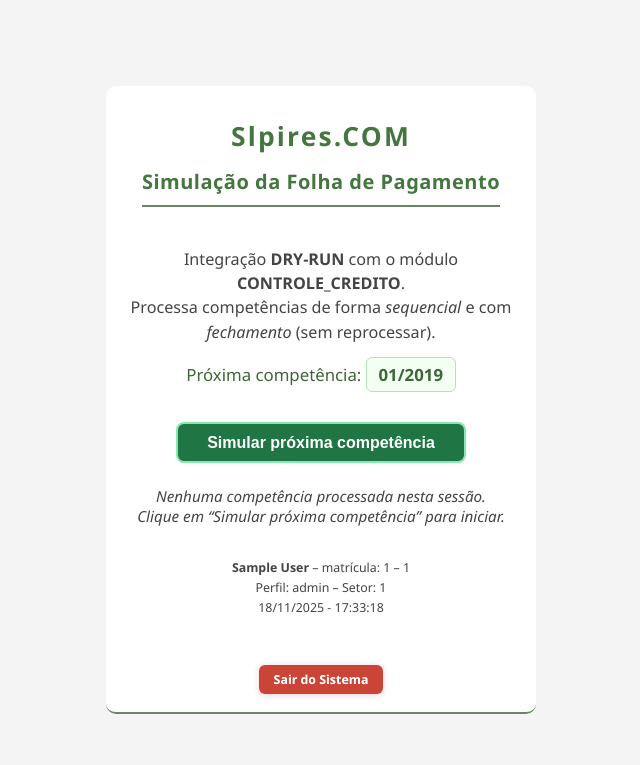
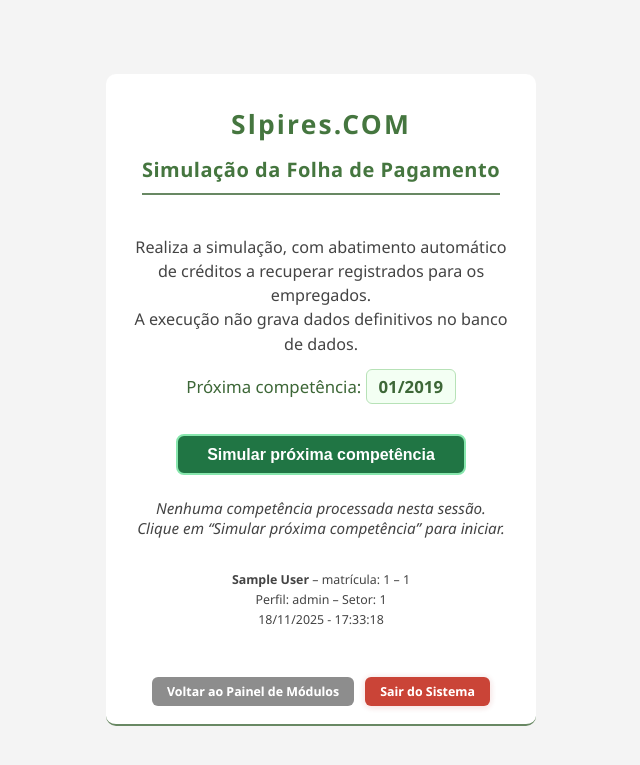
Before and after one commit to slpires/tcc, a PHP site: the page made by src/view/simulacao_folha.php in a window 1280 px wide. Shown: the top 765 px of the page, without its empty margins (319-959 px from the left). Run offline with PHP 8.4, Linux system fonts and the light colour scheme; the template is opened without the code that fills it, so the values that code supplies are empty; the visitor is signed in with stand-in values (Sample User, id 1).

Commit message:
chore: ajustes finais de UI/UX no rodapé e views internas
[Fase] Fase Final – Polimento do MVP — [Módulo] UI/UX global (rodapé, SIMULACAO_FOLHA, RELATORIOS)
Autor: Sérgio Luís de Oliveira Pires
Data: 2025-11-18 14:33

[OBJETIVO]
Aplicar ajustes finais de interface e navegação para melhorar a usabilidade em dispositivos móveis e padronizar textos institucionais, sem introduzir novas funcionalidades no MVP.

[ALTERAÇÕES REALIZADAS]
1. Inclusão do botão "Voltar ao Painel de Módulos" no rodapé institucional das páginas internas.
2. Implementação de lógica condicional para não exibir o botão de retorno quando a rota atual já é o painel de módulos.
3. Ajuste da descrição da view SIMULACAO_FOLHA, removendo o termo técnico DRY-RUN da interface e explicitando, em linguagem simples, que a simulação não grava dados definitivos no banco de dados.
4. Ajuste da mensagem inicial da view RELATORIOS para indicar que a versão atual do módulo apresenta apenas funcionalidades essenciais do MVP, reservando relatórios gerenciais completos como evolução futura.
5. Revisão textual pontual em views internas para garantir coerência mínima de linguagem e aderência à identidade visual institucional.

[RESULTADO]
Interface do sistema padronizada para navegação por rodapé, com retorno consistente ao painel de módulos, maior clareza textual nas views críticas e eliminação de termos técnicos desnecessários ao usuário final, mantendo o MVP estável e pronto para apresentação à banca.

[STATUS]
✅ Concluído

```diff
--- a/src/view/controle_credito.php
+++ b/src/view/controle_credito.php
@@ -113,7 +113,7 @@ function e(string $v): string
     <div class="app-logo">Slpires.COM</div>
     <div class="app-title">Controle de Créditos</div>
     <div class="app-desc" style="margin-bottom: 1.5em;">
-      Simule a geração e a amortização de créditos quando o líquido do mês ficar negativo (modo <strong>dry-run</strong>).
+      Simule a geração e a amortização de créditos a recuperar.
     </div>
 
     <?php if (!empty($__erros)): ?>
@@ -196,7 +196,7 @@ function e(string $v): string
       <h2 style="margin-top: 24px;">Diagnóstico</h2>
 
       <?php if (!empty($__saida['validacao']['ok'])): ?>
-        <div class="alert alert-ok">Simulação válida segundo as políticas do módulo.</div>
+        <div class="alert alert-ok">Simulação válida. Os dados informados atendem às regras do módulo.</div>
       <?php else: ?>
         <div class="alert alert-erro">Foram encontrados problemas de validação.</div>
       <?php endif; ?>
--- a/src/view/relatorios.php
+++ b/src/view/relatorios.php
@@ -39,7 +39,7 @@ require_once __DIR__ . '/../../config/paths.php';
     <div class="app-title">Relatórios</div>
     <div class="app-desc" style="margin-bottom: 2.5em;">
       Você está na página do módulo <strong>Relatórios</strong>.<br>
-      (Conteúdo do módulo será implementado aqui)
+      Esta versão do sistema apresenta apenas funcionalidades essenciais do MVP; os relatórios gerenciais completos serão tratados como evolução futura.
     </div>
     <!-- [INCLUSÃO] Rodapé institucional do usuário logado -->
     <?php require_once __DIR__ . '/rodape_usuario.php'; ?>
--- a/src/view/rodape_usuario.php
+++ b/src/view/rodape_usuario.php
@@ -36,15 +36,21 @@ $cargo     = htmlspecialchars((string) ($_SESSION['cargo'] ?? ''),     ENT_QUOTE
 $perfil    = htmlspecialchars((string) ($_SESSION['perfil'] ?? ''),    ENT_QUOTES, 'UTF-8');
 $setor     = htmlspecialchars((string) ($_SESSION['setor'] ?? ''),     ENT_QUOTES, 'UTF-8');
 
+/* [ROTA ATUAL] Utilizada para lógica de exibição do botão Voltar */
+$rota_atual = isset($_GET['r']) ? (string) $_GET['r'] : '';
+
 /* [DATA/HORA] Inicial (fuso de São Paulo) */
 date_default_timezone_set('America/Sao_Paulo');
 $agora_inicial = date('d/m/Y - H:i:s');
 
-/* [AJUSTE] Montagem segura da URL de logout
-   - Preferência: $action_base (quando definido em paths.php)
-   - Fallback: $base_url/index.php?r=logout
-   - Fallback mínimo: ./index.php?r=logout
-*/
+/*
+ * [AJUSTE] Montagem segura das URLs de navegação
+ *  - Preferência: $action_base (quando definido em paths.php)
+ *  - Fallback: $base_url/index.php?r=...
+ *  - Fallback mínimo: ./index.php?r=...
+ */
+
+/* URL de logout */
 if (isset($action_base) && $action_base !== '') {
     $logout_href = $action_base . '?r=logout';
 } elseif (isset($base_url) && $base_url !== '') {
@@ -53,6 +59,16 @@ if (isset($action_base) && $action_base !== '') {
     $logout_href = './index.php?r=logout';
 }
 $logout_href = htmlspecialchars($logout_href, ENT_QUOTES, 'UTF-8');
+
+/* URL do painel de módulos */
+if (isset($action_base) && $action_base !== '') {
+    $painel_href = $action_base . '?r=painel';
+} elseif (isset($base_url) && $base_url !== '') {
+    $painel_href = rtrim($base_url, '/') . '/index.php?r=painel';
+} else {
+    $painel_href = './index.php?r=painel';
+}
+$painel_href = htmlspecialchars($painel_href, ENT_QUOTES, 'UTF-8');
 ?>
 <footer class="footer-version app-footer">
   <small>
@@ -67,13 +83,25 @@ $logout_href = htmlspecialchars($logout_href, ENT_QUOTES, 'UTF-8');
     <!-- Linha 3: Data e hora com atualização automática -->
     <span id="data-hora-usuario"><?= $agora_inicial ?></span><br><br>
 
-    <!-- Botão centralizado: Sair do Sistema -->
+    <!-- Navegação institucional: Voltar ao Painel e Sair do Sistema -->
     <div style="text-align:center; margin-top:0.8rem;">
+      <?php if ($rota_atual !== 'painel'): ?>
+        <a href="<?= $painel_href ?>"
+           class="btn-voltar-painel"
+           aria-label="Voltar ao painel de módulos do sistema"
+           style="display:inline-block; padding:0.5em 1.2em; border-radius:6px;
+                  background-color:#888; color:#fff; text-decoration:none;
+                  font-weight:600; margin-right:0.5rem;">
+           Voltar ao Painel de Módulos
+        </a>
+      <?php endif; ?>
+
       <a href="<?= $logout_href ?>"
          class="btn-logout"
          aria-label="Encerrar sessão e retornar à página inicial"
          style="display:inline-block; padding:0.5em 1.2em; border-radius:6px;
-                background-color:#45763f; color:#fff; text-decoration:none; font-weight:600;">
+                background-color:#45763f; color:#fff; text-decoration:none;
+                font-weight:600;">
          Sair do Sistema
       </a>
     </div>
--- a/src/view/simulacao_folha.php
+++ b/src/view/simulacao_folha.php
@@ -110,8 +110,8 @@ if ($resultado) {
     <div class="card">
       <div class="card-body">
         <div class="app-desc">
-          Integração <strong>DRY-RUN</strong> com o módulo <strong>CONTROLE_CREDITO</strong>.<br>
-          Processa competências de forma <em>sequencial</em> e com <em>fechamento</em> (sem reprocessar).
+          Realiza a simulação, com abatimento automático de créditos a recuperar registrados para os empregados.<br>
+          A execução não grava dados definitivos no banco de dados.
         </div>
 
         <div class="competencia-info">
--- a/src/view/sistema.php
+++ b/src/view/sistema.php
@@ -95,9 +95,9 @@ if (empty($perfis_validos)) {
     <?php include __DIR__ . '/componentes/mensagens.php'; ?>
 
     <div class="app-logo">Slpires.COM</div>
-    <div class="app-title">Bem-vindo ao Sistema</div>
+    <div class="app-title">Bem-vindo!</div>
     <div class="app-desc">
-      Selecione abaixo o perfil desejado para testar as funcionalidades:
+      Selecione abaixo o perfil desejado para explorar o MVP do sistema:
     </div>
 
     <!-- ==========================================================
--- a/src/view/testes.php
+++ b/src/view/testes.php
@@ -112,7 +112,7 @@ if ($teste_selecionado === null && !empty($testes)) {
   <div class="app-logo">Slpires.COM</div>
   <div class="app-title">Módulo de Testes – Catálogo</div>
   <div class="app-desc">
-    Escolha um dos testes listados abaixo.
+    Escolha um dos casos de teste listados abaixo:
   </div>
 
   <!-- Mensagens pós-execução -->
```
